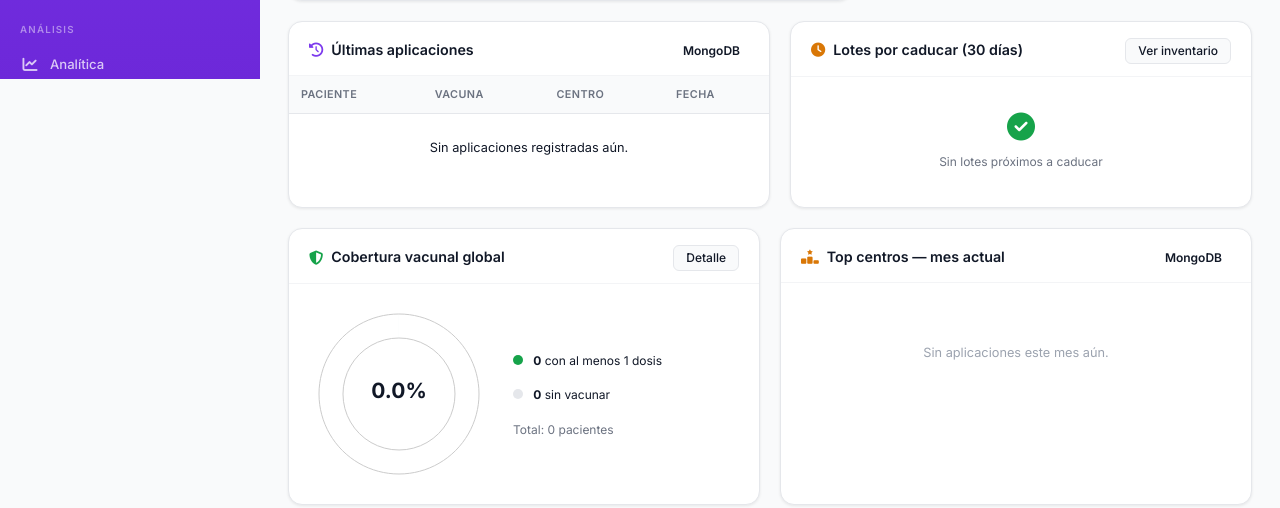
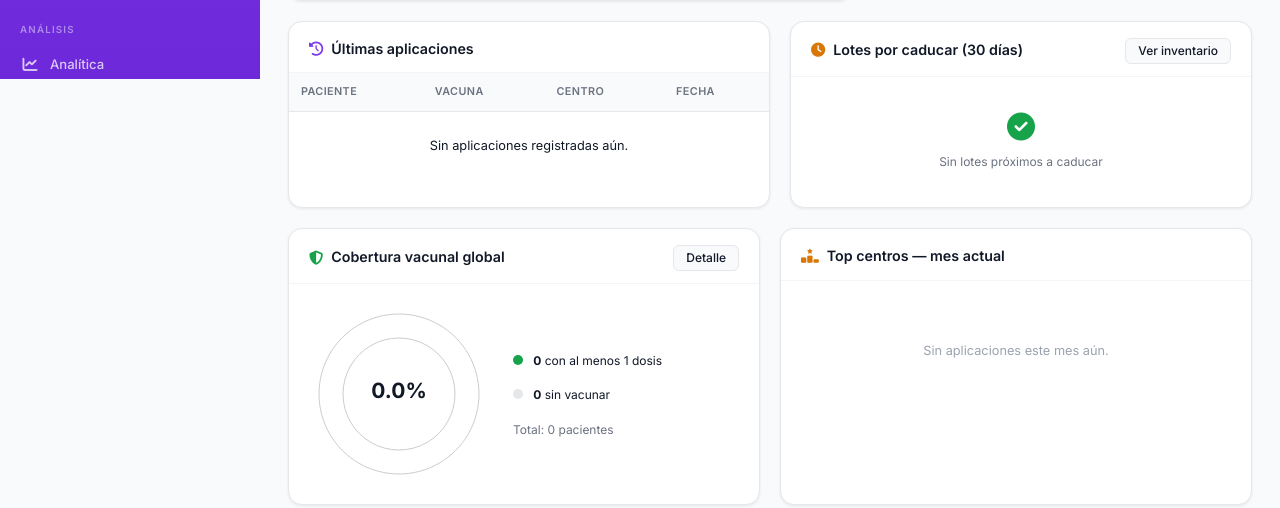
Before and after one commit to Tobeist/VacunaTrack, a Flask app: page /admin in a window 1280 px wide. Shown: the part 721-1229 px from the top of the page. Run offline with Flask 3, Linux system fonts and the light colour scheme; the visitor is signed in with stand-in values (Sample User, id 1); data that the repository does not hold is empty; some libraries are stand-ins or nearby versions.

Commit message:
Remove technical DB references from admin dashboard
- Remove MongoDB badges from "Últimas aplicaciones" and "Top centros" card headers
- Replace MongoDB-specific error/empty messages with generic wording
- Clean up internal JS comments mentioning MongoDB/PostgreSQL

Co-Authored-By: Claude Sonnet 4.6 <noreply@anthropic.com>

```diff
--- a/templates/admin/dashboard.html
+++ b/templates/admin/dashboard.html
@@ -102,7 +102,6 @@
   <div class="card">
     <div class="card-header">
       <span class="card-title"><i class="fa-solid fa-clock-rotate-left" style="color:var(--primary)"></i> Últimas aplicaciones</span>
-      <span class="badge badge-secondary fs-sm">MongoDB</span>
     </div>
     <div class="table-wrapper">
       <table class="table" id="dash-ultimas-table">
@@ -168,7 +167,6 @@
   <div class="card">
     <div class="card-header">
       <span class="card-title"><i class="fa-solid fa-ranking-star" style="color:var(--warning)"></i> Top centros — mes actual</span>
-      <span class="badge badge-secondary fs-sm">MongoDB</span>
     </div>
     <div class="card-body">
       <div id="dash-centros-chart" style="height:180px"></div>
@@ -237,10 +235,10 @@ fetch('/admin/api/mongo/aplicaciones-por-mes')
   })
   .catch(() => {
     document.getElementById('dash-chart').innerHTML =
-      '<p style="color:var(--text-muted);text-align:center;padding:40px">Sin datos en MongoDB aún.<br>Registra aplicaciones para ver la gráfica.</p>';
+      '<p style="color:var(--text-muted);text-align:center;padding:40px">Sin datos aún.<br>Registra aplicaciones para ver la gráfica.</p>';
   });
 
-// ── Últimas aplicaciones (MongoDB) ───────────────────────────────────────────
+// ── Últimas aplicaciones ──────────────────────────────────────────────────────
 function _capWords(s) { return s ? s.split(' ').map(w => w ? w[0].toUpperCase() + w.slice(1) : '').join(' ') : '—'; }
 fetch('/admin/api/mongo/ultimas-aplicaciones')
   .then(r => r.json())
@@ -262,10 +260,10 @@ fetch('/admin/api/mongo/ultimas-aplicaciones')
   })
   .catch(() => {
     document.getElementById('dash-ultimas-tbody').innerHTML =
-      '<tr><td colspan="4" class="text-center text-muted" style="padding:24px">No se pudo conectar con MongoDB.</td></tr>';
+      '<tr><td colspan="4" class="text-center text-muted" style="padding:24px">Error al cargar los datos.</td></tr>';
   });
 
-// ── Cobertura global (PostgreSQL KPIs) ───────────────────────────────────────
+// ── Cobertura global ──────────────────────────────────────────────────────────
 fetch('/admin/api/kpis')
   .then(r => r.json())
   .then(data => {
@@ -300,7 +298,7 @@ fetch('/admin/api/kpis')
     document.getElementById('dash-cobertura-info').innerHTML = '<span class="text-muted fs-sm">No disponible</span>';
   });
 
-// ── Top centros del mes (MongoDB) ─────────────────────────────────────────────
+// ── Top centros del mes ───────────────────────────────────────────────────────
 fetch('/admin/api/mongo/top-centros-mes')
   .then(r => r.json())
   .then(data => {
@@ -325,7 +323,7 @@ fetch('/admin/api/mongo/top-centros-mes')
   })
   .catch(() => {
     document.getElementById('dash-centros-chart').innerHTML =
-      '<p style="color:var(--text-muted);text-align:center;padding:40px;font-size:0.85rem">No se pudo conectar con MongoDB.</p>';
+      '<p style="color:var(--text-muted);text-align:center;padding:40px;font-size:0.85rem">Error al cargar los datos.</p>';
   });
 </script>
 {% endblock %}
```
